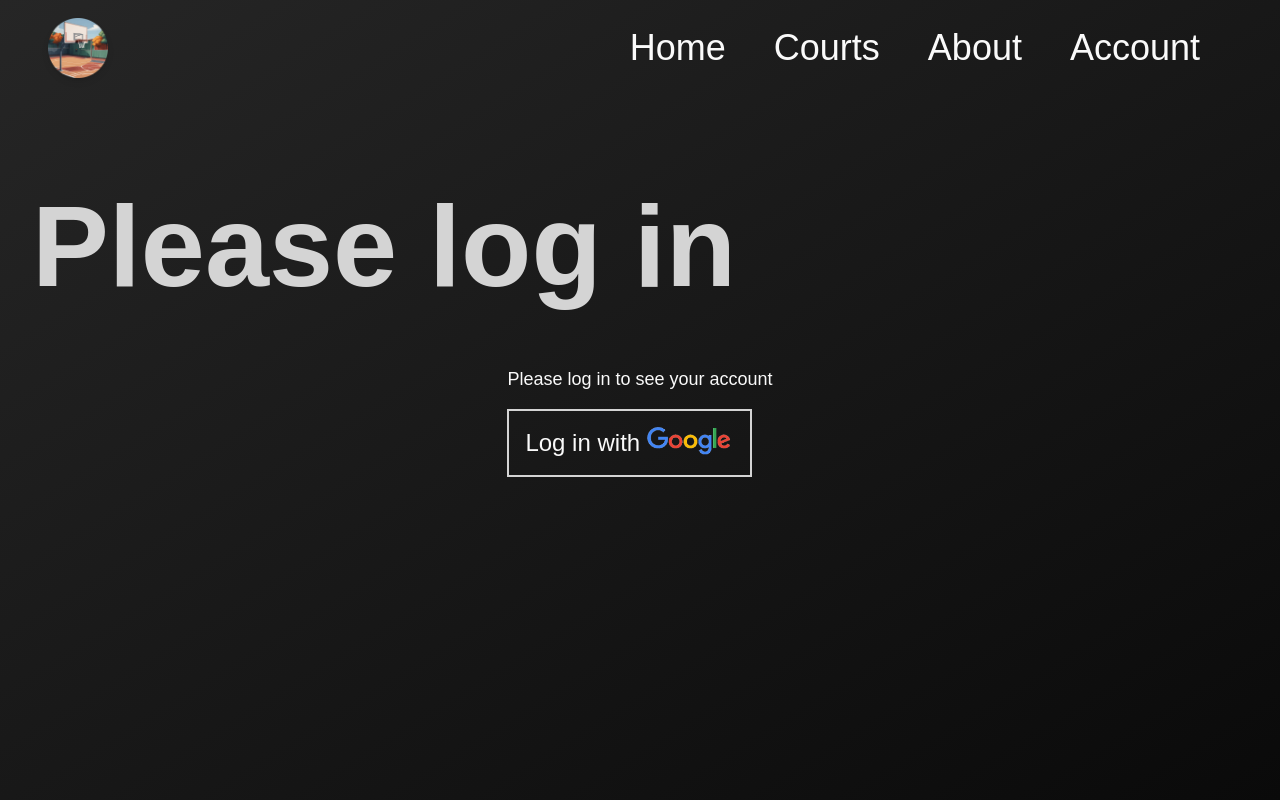
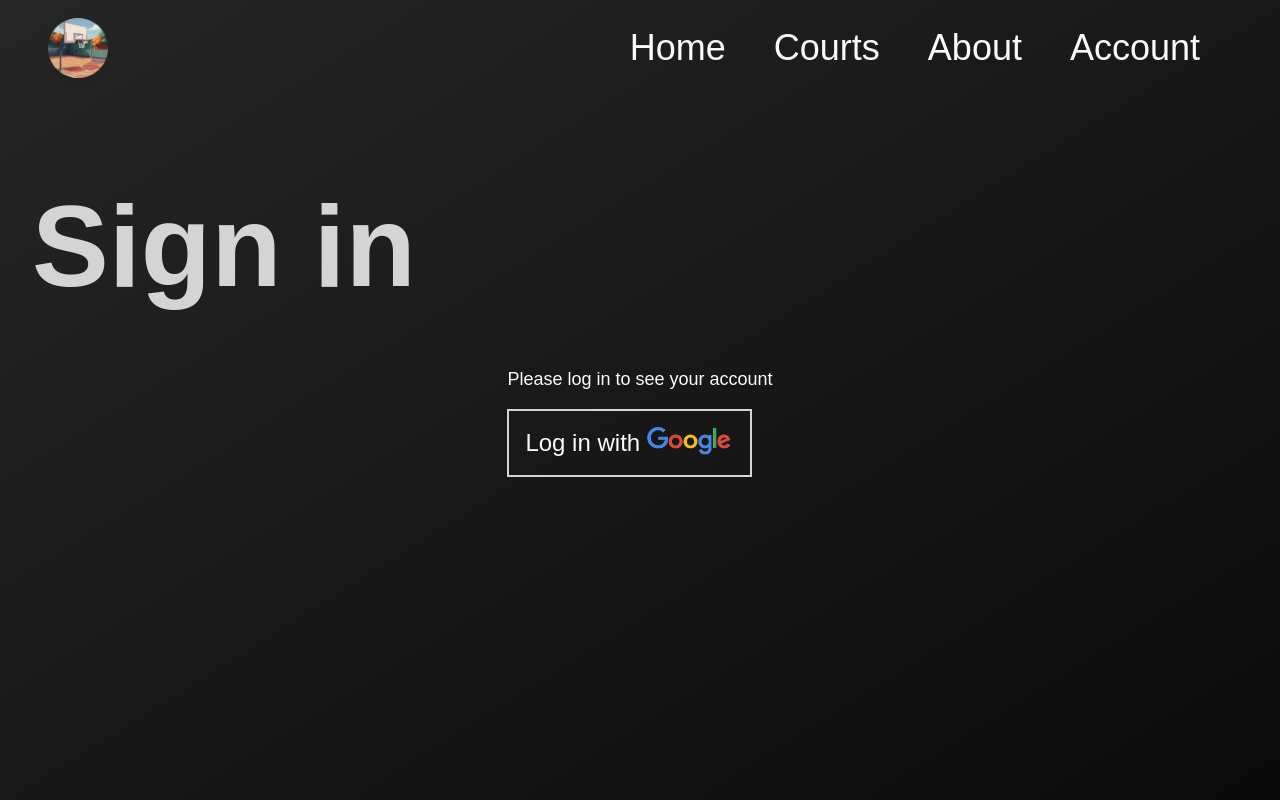
Before and after one commit to RobFrontend/HoopHaven, a Next.js app: page /login in a window 1280 px wide. Built offline with nearby package versions, Linux system fonts and the light colour scheme; no server answers; a web font is replaced by a local one.

Commit message:
next auth

```diff
--- a/app/components/SignInBtn.js
+++ b/app/components/SignInBtn.js
@@ -6,11 +6,11 @@ function SignInBtn() {
   return (
     <form action={signInAction}>
       <button className=" border-neutral-300 border-2 p-4 flex items-center gap-1 hover:-translate-y-[4px] active:-translate-y-[2px] active:shadow-neutral-300/10 active:shadow-lg transition-all duration-300">
-        <p className="text-2xl">Log in with </p>
+        <p className="text-2xl max-[375px]:text-lg">Log in with </p>
         <Image
           src={GoogleLogoImg}
           quality={100}
-          className="max-h-7 w-auto self-start"
+          className="max-h-7 w-auto self-start max-[375px]:max-h-6"
           alt="google logo"
         />
       </button>
--- a/app/login/page.js
+++ b/app/login/page.js
@@ -9,7 +9,7 @@ function page() {
     <div className="py-16 max-2xl:px-8">
       <div className="pb-10">
         <h1 className="text-neutral-300 max-sm:text-6xl max-md:text-7xl">
-          Please log in
+          Sign in
         </h1>
         <div className="grid justify-center p-8 gap-4">
           <p className="text-lg max-sm:text-xs max-md:text-sm">
```
